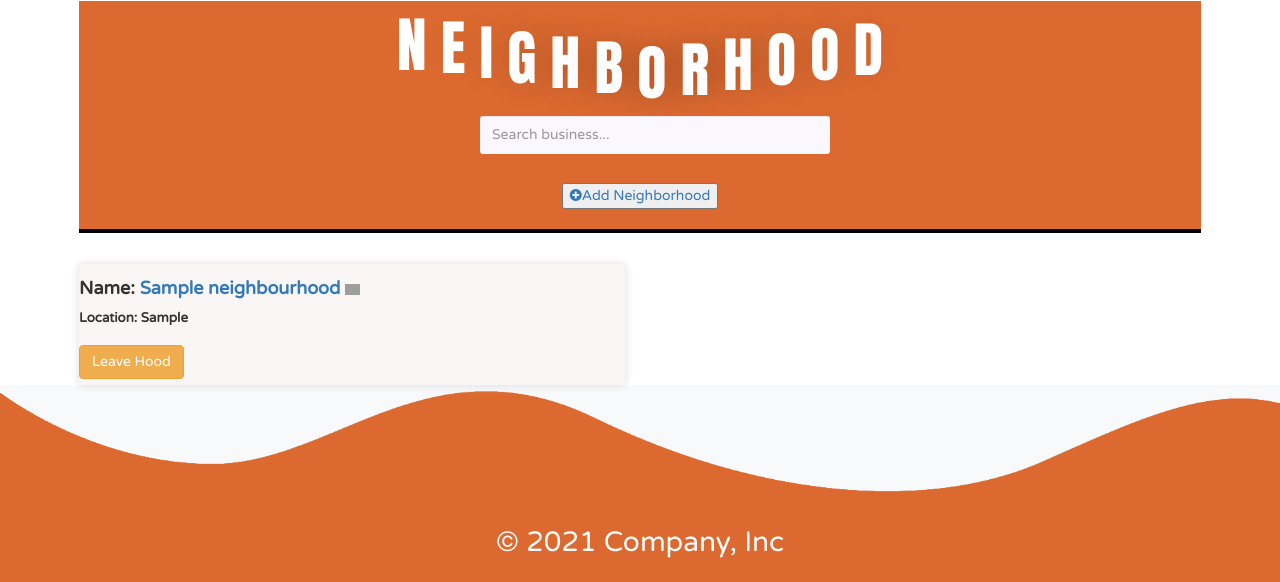
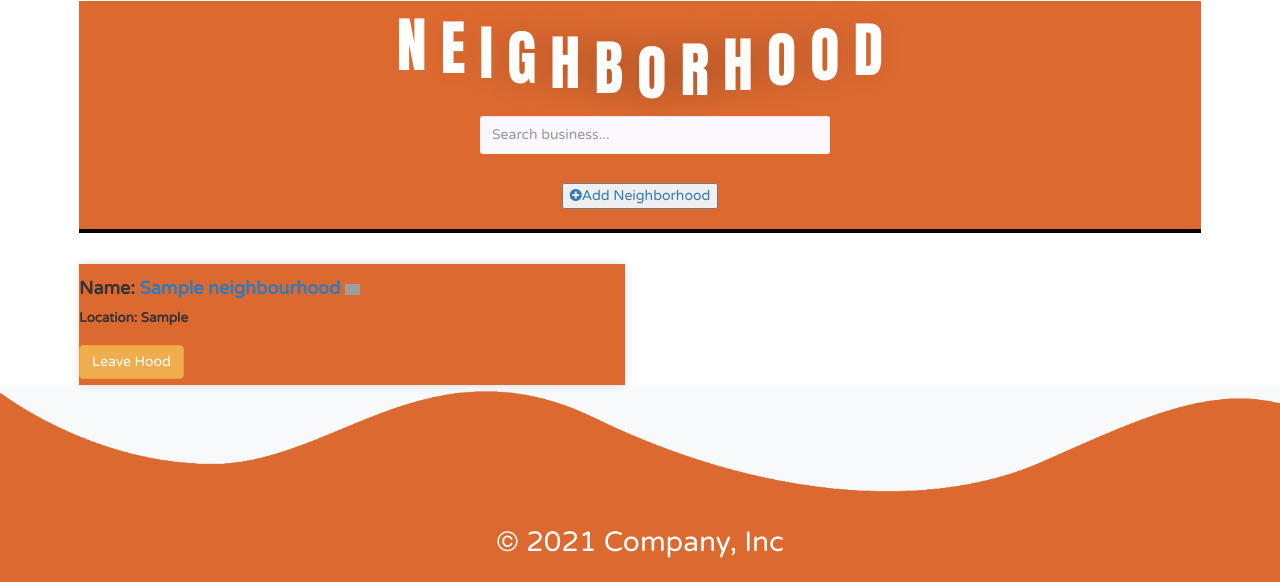
Before and after one commit to RobbinGIT/neighbourhood, a Django app: page / in a window 1280 px wide. Shown: the part 220-802 px from the top of the page. Run offline with Django 3.2, Linux system fonts and the light colour scheme; a user stored in the database is signed in; tables that the repository leaves empty hold one stand-in row (values such as "Sample post"); some libraries are stand-ins or nearby versions; grey boxes are pictures that could not be loaded.

Commit message:
make it better

```diff
--- a/hood/templates/index.html
+++ b/hood/templates/index.html
@@ -140,7 +140,7 @@
         {% for hood in hoods %}
         <div class="col-lg-6" >
             <div
-                style="background-color: rgb(250, 246, 246);box-sizing: border-box; margin-top:2%;box-shadow: 0vh 0vh 1vh gainsboro;">
+                style="background-color: #db6930;box-sizing: border-box; margin-top:2%;box-shadow: 0vh 0vh 1vh gainsboro;">
                 <div class="row" style="padding-top: 1%">
                     <div class="col-md-12">
                         <h4 style="font-weight:600;">Name: <a href="{% url 'view_hood' id=hood.id %}" class="text-right"
```
